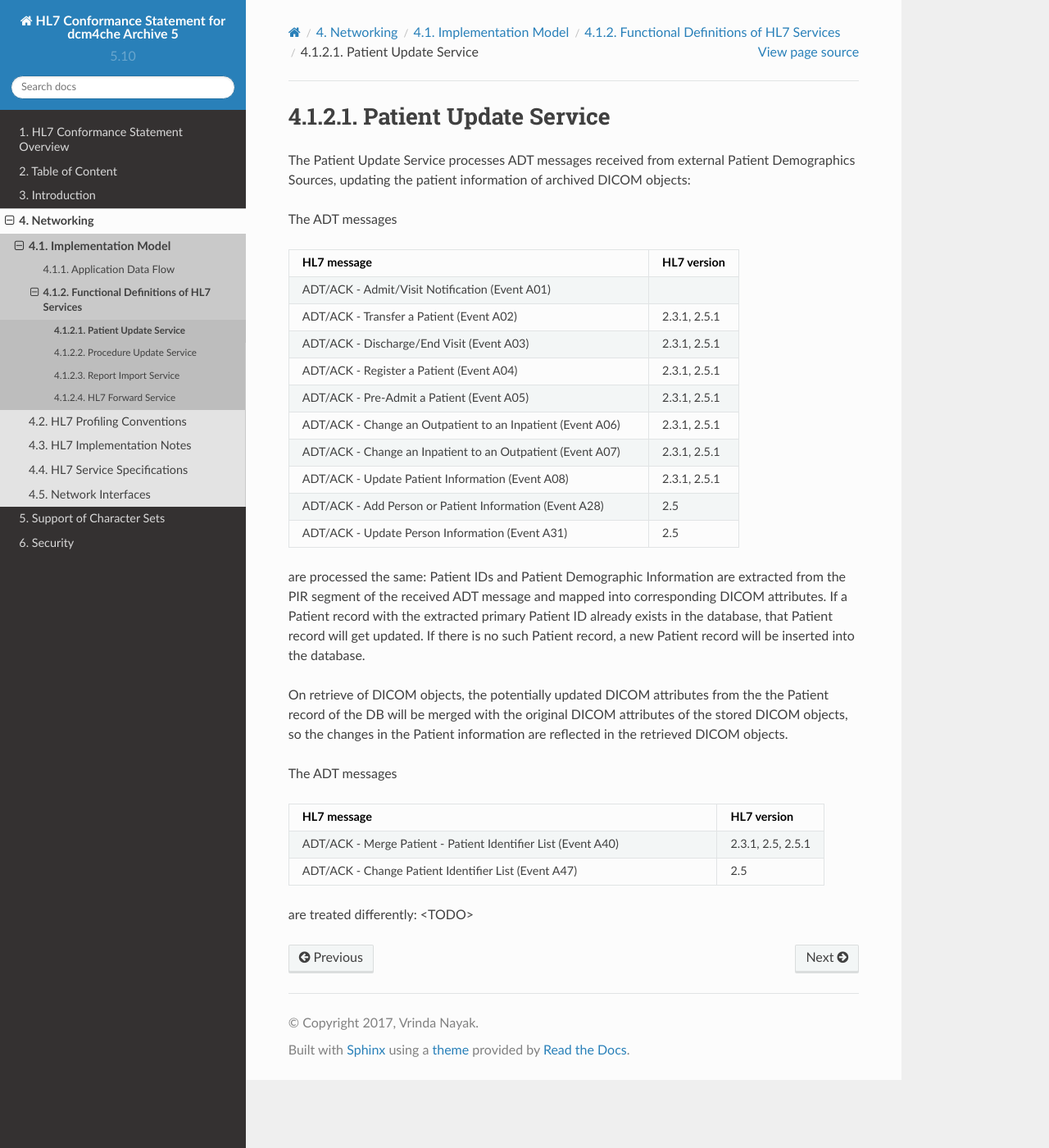
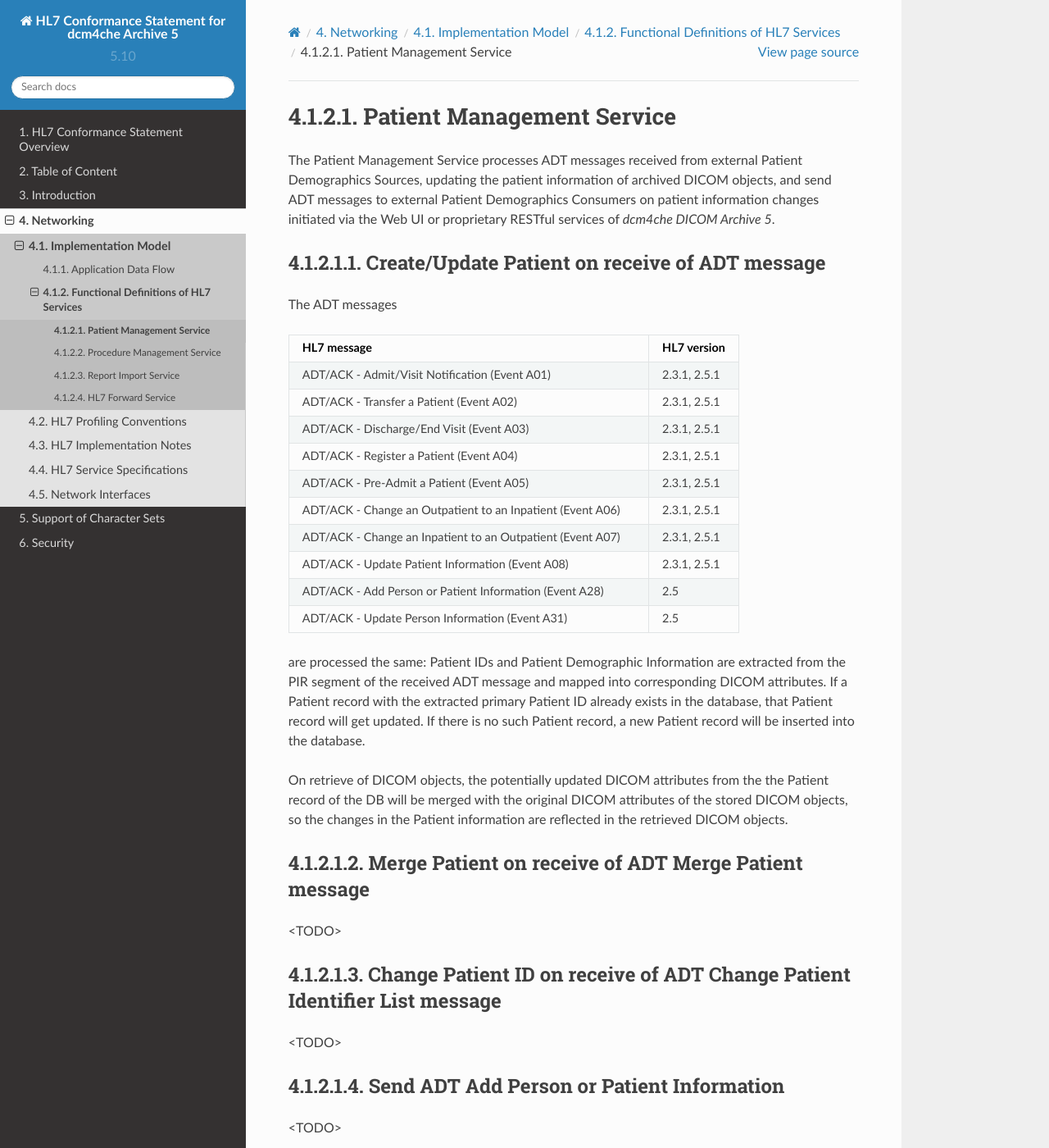
Before and after one commit to dcm4che/dcm4chee-arc-hl7cs, a Sphinx documentation site: the page built from source/networking/model/fktdefs/adt.rst, in a window 1280 px wide and 1400 px high. Shown: the whole window at 82% size. Built offline with Sphinx 7.4.7 and the Read the Docs theme 2.0.0, drawn with Linux system fonts in a browser that asks for light colours.

Commit message:
Rename Patient/Procedure Update Service to Patient/Procedure Management Service

```diff
--- a/source/networking/hl7-impl-notes.rst
+++ b/source/networking/hl7-impl-notes.rst
@@ -3,6 +3,4 @@
 
 The HL7 Services provided by |product| are compliant with the HL7 Implementation Notes specified in
 `IHE Radiology Technical Framework, Volume 2 <http://ihe.net/uploadedFiles/Documents/Radiology/IHE_RAD_TF_Vol2.pdf>`_,
-Section 2.4.:
-
-<TODO>
+Section 2.4.
--- a/source/networking/hl7-profiling.rst
+++ b/source/networking/hl7-profiling.rst
@@ -3,6 +3,4 @@
 
 This document utilizes the HL7 Profiling Conventions specified in
 `IHE Radiology Technical Framework, Volume 2 <http://ihe.net/uploadedFiles/Documents/Radiology/IHE_RAD_TF_Vol2.pdf>`_,
-Section 2.3.:
-
-<TODO>
+Section 2.3.
--- a/source/networking/model/fktdefs/adt.rst
+++ b/source/networking/model/fktdefs/adt.rst
@@ -1,8 +1,12 @@
-Patient Update Service
-""""""""""""""""""""""
+Patient Management Service
+""""""""""""""""""""""""""
 
-The Patient Update Service processes ADT messages received from external Patient Demographics Sources, updating the
-patient information of archived DICOM objects:
+The Patient Management Service processes ADT messages received from external Patient Demographics Sources, updating the
+patient information of archived DICOM objects, and send ADT messages to external Patient Demographics Consumers on
+patient information changes initiated via the Web UI or proprietary RESTful services of |product|.
+
+Create/Update Patient on receive of ADT message
+^^^^^^^^^^^^^^^^^^^^^^^^^^^^^^^^^^^^^^^^^^^^^^^
 
 The ADT messages
 
@@ -10,7 +14,7 @@
    :header: "HL7 message", "HL7 version"
    :widths: 80, 20
 
-      "ADT/ACK - Admit/Visit Notification (Event A01)"
+      "ADT/ACK - Admit/Visit Notification (Event A01)", "2.3.1, 2.5.1"
       "ADT/ACK - Transfer a Patient (Event A02)", "2.3.1, 2.5.1"
       "ADT/ACK - Discharge/End Visit (Event A03)", "2.3.1, 2.5.1"
       "ADT/ACK - Register a Patient (Event A04)", "2.3.1, 2.5.1"
@@ -30,13 +34,17 @@
 merged with the original DICOM attributes of the stored DICOM objects, so the changes in the Patient information are
 reflected in the retrieved DICOM objects.
 
-The ADT messages
+Merge Patient on receive of ADT Merge Patient message
+^^^^^^^^^^^^^^^^^^^^^^^^^^^^^^^^^^^^^^^^^^^^^^^^^^^^^
 
-.. csv-table::
-   :header: "HL7 message", "HL7 version"
-   :widths: 80, 20
+<TODO>
 
-      "ADT/ACK - Merge Patient - Patient Identifier List (Event A40)", "2.3.1, 2.5, 2.5.1"
-      "ADT/ACK - Change Patient Identifier List (Event A47)", "2.5"
+Change Patient ID on receive of ADT Change Patient Identifier List message
+^^^^^^^^^^^^^^^^^^^^^^^^^^^^^^^^^^^^^^^^^^^^^^^^^^^^^^^^^^^^^^^^^^^^^^^^^^
 
-are treated differently: <TODO>
+<TODO>
+
+Send ADT Add Person or Patient Information
+^^^^^^^^^^^^^^^^^^^^^^^^^^^^^^^^^^^^^^^^^^
+
+<TODO>
--- a/source/networking/model/fktdefs/orm.rst
+++ b/source/networking/model/fktdefs/orm.rst
@@ -1,6 +1,6 @@
-Procedure Update Service
-""""""""""""""""""""""""
+Procedure Management Service
+""""""""""""""""""""""""""""
 
-The Procedure Update Service processes HL7 order messages from external Order Filler applications, updating
+The Procedure Management Service processes HL7 order messages from external Order Filler applications, updating
 order information in the provided DICOM Modality Worklist and already archived DICOM objects, and send HL7 order
 messages to external Order Fillers on procedure status updates.
```
Also changed, not shown: source/networking/model/application-data-flow-diagram.svg.
